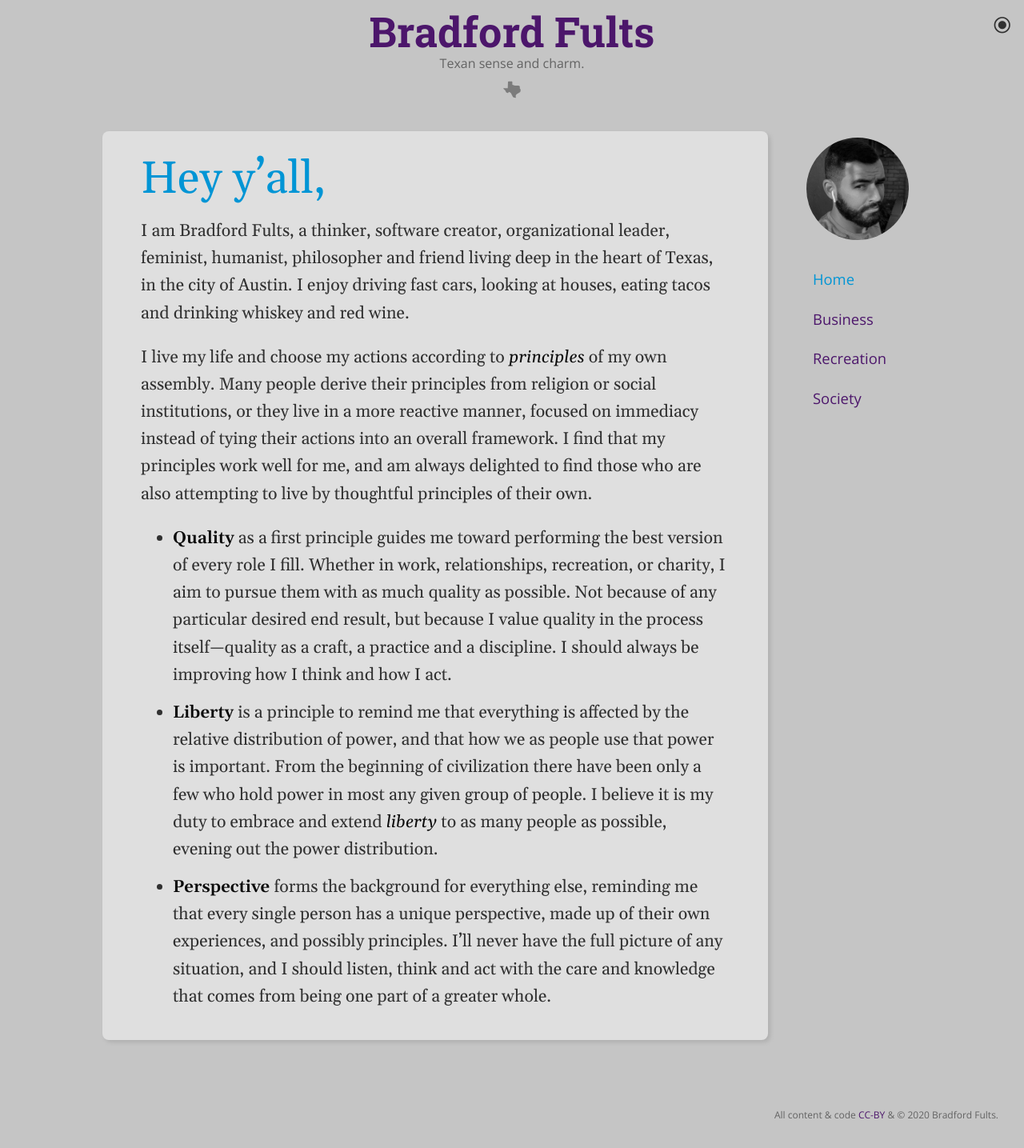
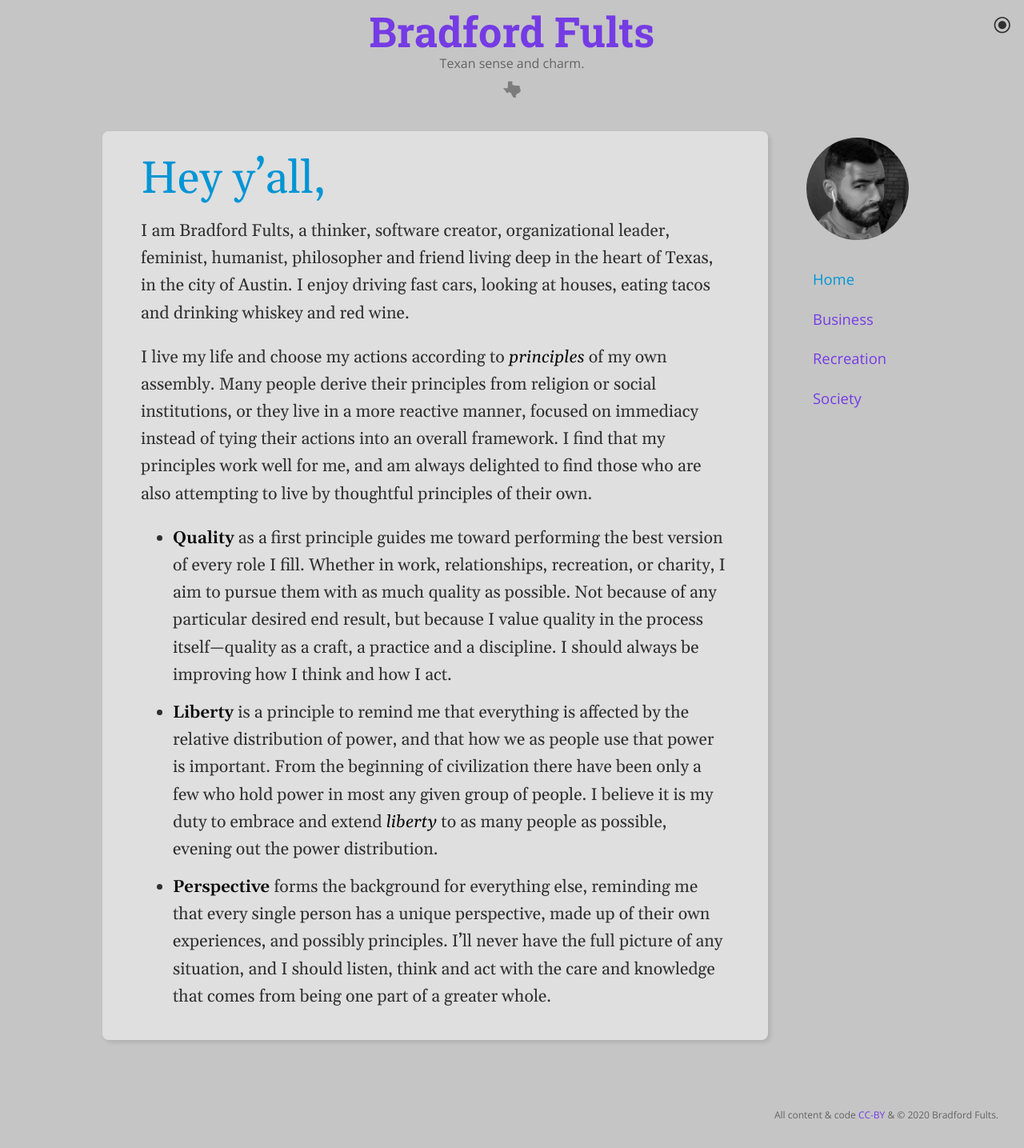
Before and after one commit to h3h/bradfordfults.com, a Jekyll site: the page built from index.html, in a window 1280 px wide. Shown: the whole page at 80% size. Built offline with Jekyll 4.4.1, drawn with Linux system fonts in a browser that asks for light colours; some web fonts are replaced; the list of posts is cut into pages by our own code.

Commit message:
Saturates purple a lot more

```diff
--- a/_sass/_palette.scss
+++ b/_sass/_palette.scss
@@ -1,7 +1,7 @@
 // https://coolors.co/303030-4c166b-bc96e6-0095d5-c5c5c5
 
 $color1: rgba(48, 48, 48, 1);
-$color2: rgba(76, 22, 107, 1);
+$color2: rgba(117, 59, 228, 1);
 $color3: rgba(188, 150, 230, 1);
 $color4: rgba(0, 149, 213, 1);
 $color5: rgb(197, 197, 197);
```
